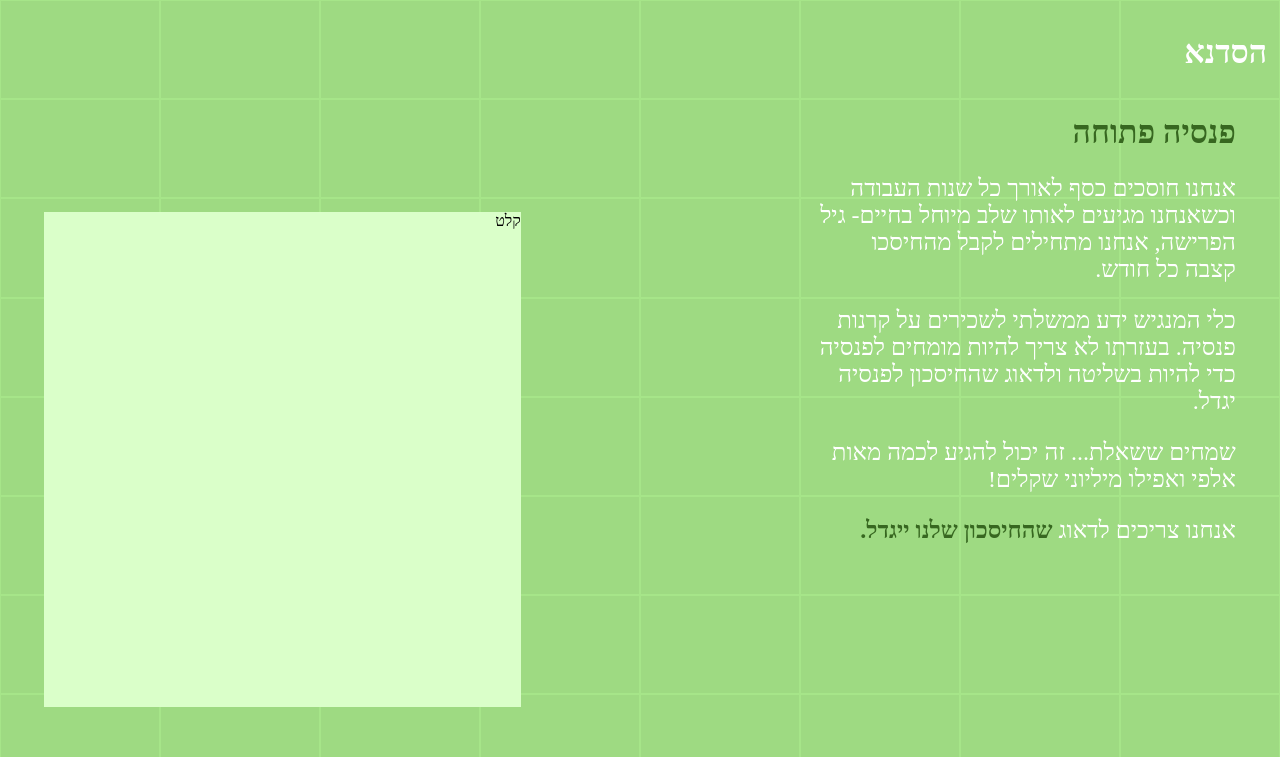
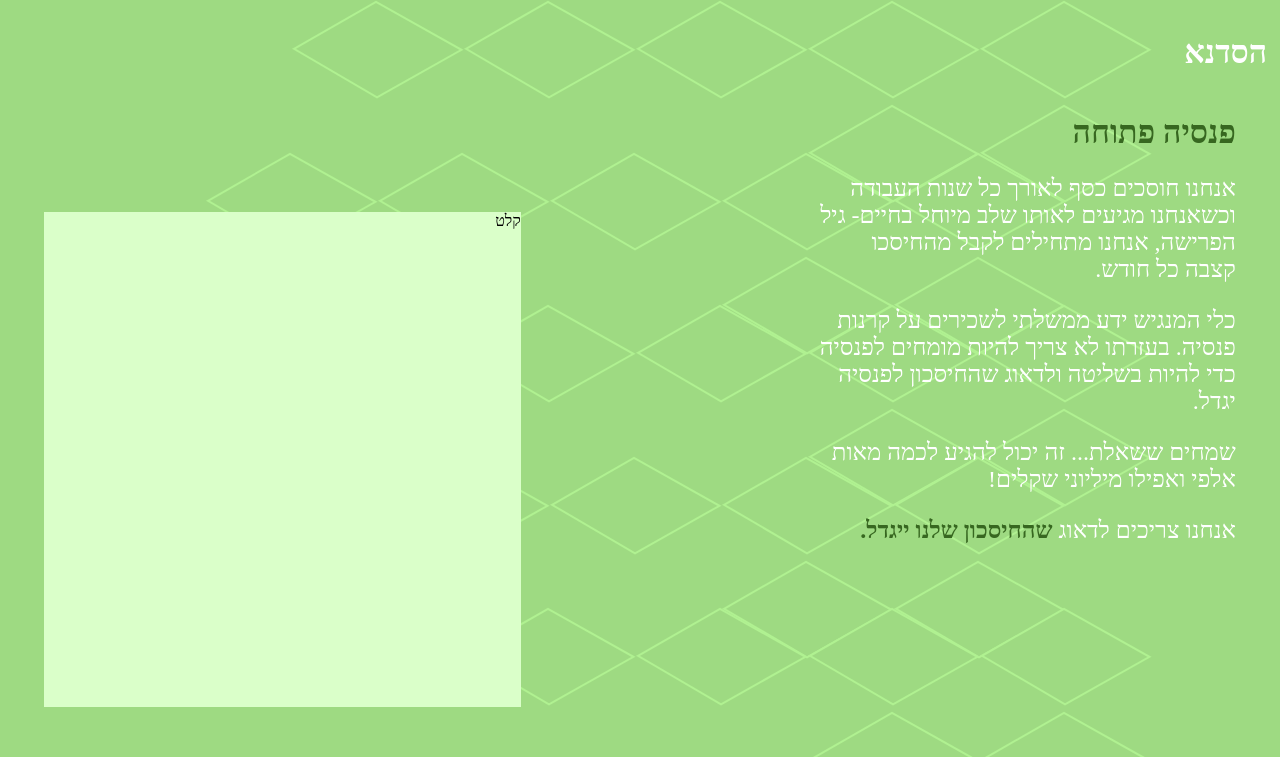
Before and after one commit to oferezr/open-pension, a Next.js app: page / in a window 1280 px wide. Shown: the top 757 px of the page. Built offline with nearby package versions, Linux system fonts and the light colour scheme.

Commit message:
working overlaping grid

```diff
--- a/app/page.tsx
+++ b/app/page.tsx
@@ -3,6 +3,8 @@
 import LandingExplanation from '@/lib/components/landing/landing-explanation';
 import LandingInput from '@/lib/components/landing/landing-input';
 export default function Home() {
+  const grid_columns = [1, 2, 3,4,5,6,7];
+  const grid_rows = [1,2,3,4,5,6]
 
   return (
     <div id="wrapper" dir="rtl">
@@ -15,74 +17,17 @@ export default function Home() {
         </div>
       </div>
       <div className='backgound-tilt-grid'>
-      <div className="parent">
-<div className="div1"> </div>
-<div className="div2"> </div>
-<div className="div3"> </div>
-<div className="div4"> </div>
-<div className="div5"> </div>
-<div className="div6"> </div>
-<div className="div7"> </div>
-<div className="div8"> </div>
-<div className="div9"> </div>
-<div className="div10"> </div>
-<div className="div11"> </div>
-<div className="div12"> </div>
-<div className="div13"> </div>
-<div className="div14"> </div>
-<div className="div15"> </div>
-<div className="div16"> </div>
-<div className="div17"> </div>
-<div className="div18"> </div>
-<div className="div19"> </div>
-<div className="div20"> </div>
-<div className="div21"> </div>
-<div className="div22"> </div>
-<div className="div23"> </div>
-<div className="div24"> </div>
-<div className="div25"> </div>
-<div className="div26"> </div>
-<div className="div27"> </div>
-<div className="div28"> </div>
-<div className="div29"> </div>
-<div className="div30"> </div>
-<div className="div31"> </div>
-<div className="div32"> </div>
-<div className="div33"> </div>
-<div className="div34"> </div>
-<div className="div35"> </div>
-<div className="div36"> </div>
-<div className="div37"> </div>
-<div className="div38"> </div>
-<div className="div39"> </div>
-<div className="div40"> </div>
-<div className="div41"> </div>
-<div className="div42"> </div>
-<div className="div43"> </div>
-<div className="div44"> </div>
-<div className="div45"> </div>
-<div className="div46"> </div>
-<div className="div47"> </div>
-<div className="div48"> </div>
-<div className="div49"> </div>
-<div className="div50"> </div>
-<div className="div51"> </div>
-<div className="div52"> </div>
-<div className="div53"> </div>
-<div className="div54"> </div>
-<div className="div55"> </div>
-<div className="div56"> </div>
-<div className="div57"> </div>
-<div className="div58"> </div>
-<div className="div59"> </div>
-<div className="div60"> </div>
-<div className="div61"> </div>
-<div className="div62"> </div>
-<div className="div63"> </div>
-<div className="div64"> </div>
-</div>
+        <div className="parent">
+          {grid_rows.map(r=>
+            <div className={"div"+r} key={"r"+r}>
+            {grid_columns.map(n=><svg key={"r"+r+n} width="172" height="100" viewBox="0 0 172 99" fill="none" xmlns="http://www.w3.org/2000/svg">
+              <path d="M1.99648 48.2609L84.005 1.39891L169.459 49.2532L84.9971 96.9002L1.99648 48.2609Z" fill="#9EDA82" stroke="#B0F191" stroke-width="2" />
+            </svg>)}
+          </div>
+            )}
+        </div>
+      </div>
 
-      </div>
     </div>
   )
 }
--- a/globals.css
+++ b/globals.css
@@ -27,85 +27,45 @@ html, body{
   left: 0;
   z-index: -100;
   width: 100%;
-
 }
 
 .parent {
   display: grid;
-  grid-template-columns: repeat(8, 1fr);
-  grid-template-rows: repeat(8, 1fr);
+  grid-template-columns: repeat(10, 1fr);
+  grid-template-rows: repeat(10, 1fr);
   grid-column-gap: 0px;
   grid-row-gap: 0px;
   height: 100%;
   }
-.parent div{
-  border:1px solid #b0f19170;
-}
+/* .parent div{
+  border:1px solid black;
+} */
 
-  .div1 { grid-area: 1 / 1 / 2 / 2; }
-  .div2 { grid-area: 1 / 2 / 2 / 3; }
-  .div3 { grid-area: 1 / 3 / 2 / 4; }
-  .div4 { grid-area: 1 / 4 / 2 / 5; }
-  .div5 { grid-area: 1 / 5 / 2 / 6; }
-  .div6 { grid-area: 1 / 6 / 2 / 7; }
-  .div7 { grid-area: 1 / 7 / 2 / 8; }
-  .div8 { grid-area: 1 / 8 / 2 / 9; }
-  .div9 { grid-area: 2 / 8 / 3 / 9; }
-  .div10 { grid-area: 2 / 7 / 3 / 8; }
-  .div11 { grid-area: 2 / 6 / 3 / 7; }
-  .div12 { grid-area: 2 / 1 / 3 / 2; }
-  .div13 { grid-area: 2 / 2 / 3 / 3; }
-  .div14 { grid-area: 2 / 3 / 3 / 4; }
-  .div15 { grid-area: 2 / 4 / 3 / 5; }
-  .div16 { grid-area: 2 / 5 / 3 / 6; }
-  .div17 { grid-area: 3 / 1 / 4 / 2; }
-  .div18 { grid-area: 3 / 2 / 4 / 3; }
-  .div19 { grid-area: 3 / 3 / 4 / 4; }
-  .div20 { grid-area: 3 / 4 / 4 / 5; }
-  .div21 { grid-area: 3 / 5 / 4 / 6; }
-  .div22 { grid-area: 3 / 6 / 4 / 7; }
-  .div23 { grid-area: 3 / 7 / 4 / 8; }
-  .div24 { grid-area: 3 / 8 / 4 / 9; }
-  .div25 { grid-area: 4 / 1 / 5 / 2; }
-  .div26 { grid-area: 4 / 2 / 5 / 3; }
-  .div27 { grid-area: 4 / 3 / 5 / 4; }
-  .div28 { grid-area: 4 / 4 / 5 / 5; }
-  .div29 { grid-area: 4 / 5 / 5 / 6; }
-  .div30 { grid-area: 4 / 6 / 5 / 7; }
-  .div31 { grid-area: 4 / 7 / 5 / 8; }
-  .div32 { grid-area: 4 / 8 / 5 / 9; }
-  .div33 { grid-area: 5 / 1 / 6 / 2; }
-  .div34 { grid-area: 5 / 2 / 6 / 3; }
-  .div35 { grid-area: 5 / 3 / 6 / 4; }
-  .div36 { grid-area: 5 / 4 / 6 / 5; }
-  .div37 { grid-area: 5 / 5 / 6 / 6; }
-  .div38 { grid-area: 5 / 6 / 6 / 7; }
-  .div39 { grid-area: 5 / 7 / 6 / 8; }
-  .div40 { grid-area: 5 / 8 / 6 / 9; }
-  .div41 { grid-area: 6 / 1 / 7 / 2; }
-  .div42 { grid-area: 6 / 2 / 7 / 3; }
-  .div43 { grid-area: 6 / 3 / 7 / 4; }
-  .div44 { grid-area: 6 / 4 / 7 / 5; }
-  .div45 { grid-area: 6 / 5 / 7 / 6; }
-  .div46 { grid-area: 6 / 6 / 7 / 7; }
-  .div47 { grid-area: 6 / 7 / 7 / 8; }
-  .div48 { grid-area: 6 / 8 / 7 / 9; }
-  .div49 { grid-area: 7 / 1 / 8 / 2; }
-  .div50 { grid-area: 7 / 2 / 8 / 3; }
-  .div51 { grid-area: 7 / 3 / 8 / 4; }
-  .div52 { grid-area: 7 / 4 / 8 / 5; }
-  .div53 { grid-area: 7 / 5 / 8 / 6; }
-  .div54 { grid-area: 7 / 6 / 8 / 7; }
-  .div55 { grid-area: 7 / 7 / 8 / 8; }
-  .div56 { grid-area: 7 / 8 / 8 / 9; }
-  .div57 { grid-area: 8 / 1 / 9 / 2; }
-  .div58 { grid-area: 8 / 2 / 9 / 3; }
-  .div59 { grid-area: 8 / 3 / 9 / 4; }
-  .div60 { grid-area: 8 / 4 / 9 / 5; }
-  .div61 { grid-area: 8 / 5 / 9 / 6; }
-  .div62 { grid-area: 8 / 6 / 9 / 7; }
-  .div63 { grid-area: 8 / 7 / 9 / 8; }
-  .div64 { grid-area: 8 / 8 / 9 / 9; }
+  .div1 { grid-area: 3 / 2 / 4 / 10; }
+  .div2 { grid-area: 4 / 2 / 5 / 10;
+  padding-right: 86px;
+  position: relative;
+  top:-56px;
+  }
+  .div3 { grid-area: 5 / 2 / 6 / 10;
+    position: relative;
+    top:-112px;
+  }
+  .div4 { grid-area: 6 / 2 / 7 / 10;
+    padding-right: 86px;
+    position: relative;
+    top:-168px;
+  }
+  .div5 { grid-area: 7 / 2 / 8 / 10;
+    position: relative;
+    top:-225px;
+  }
+  .div6 { grid-area: 8 / 2 / 9 / 10;
+    padding-right: 86px;
+    position: relative;
+    top:-280px;
+  }
+
 .landing{
   font: var(--primary-font);
   padding: 1%;
```
